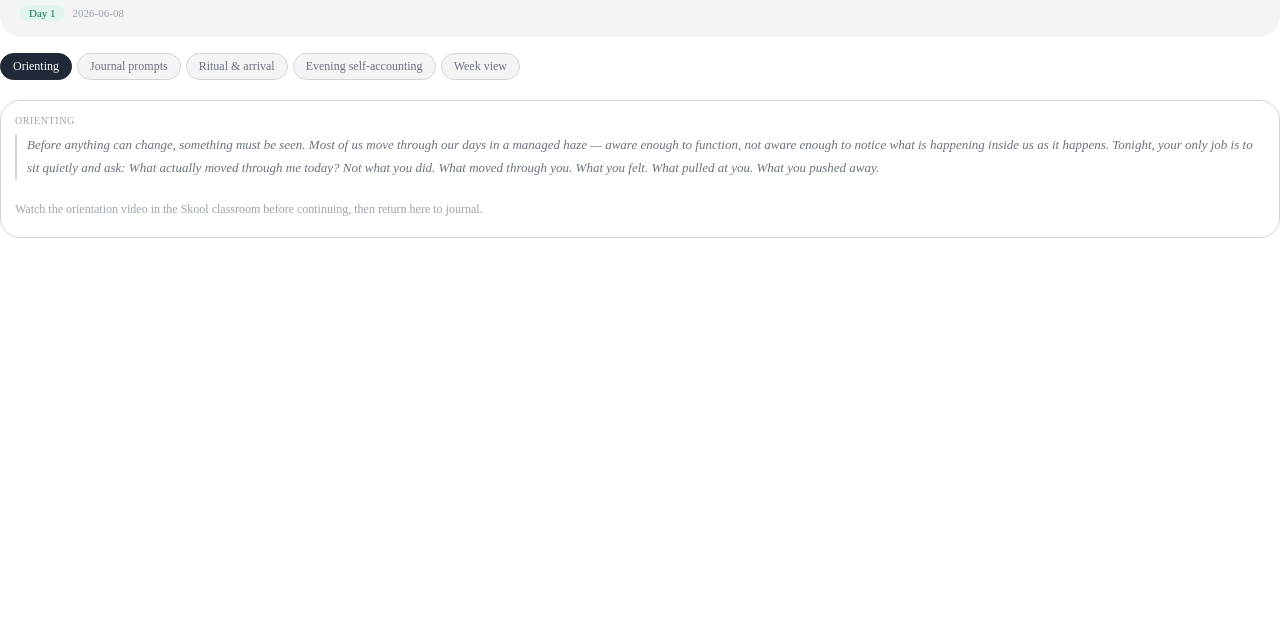
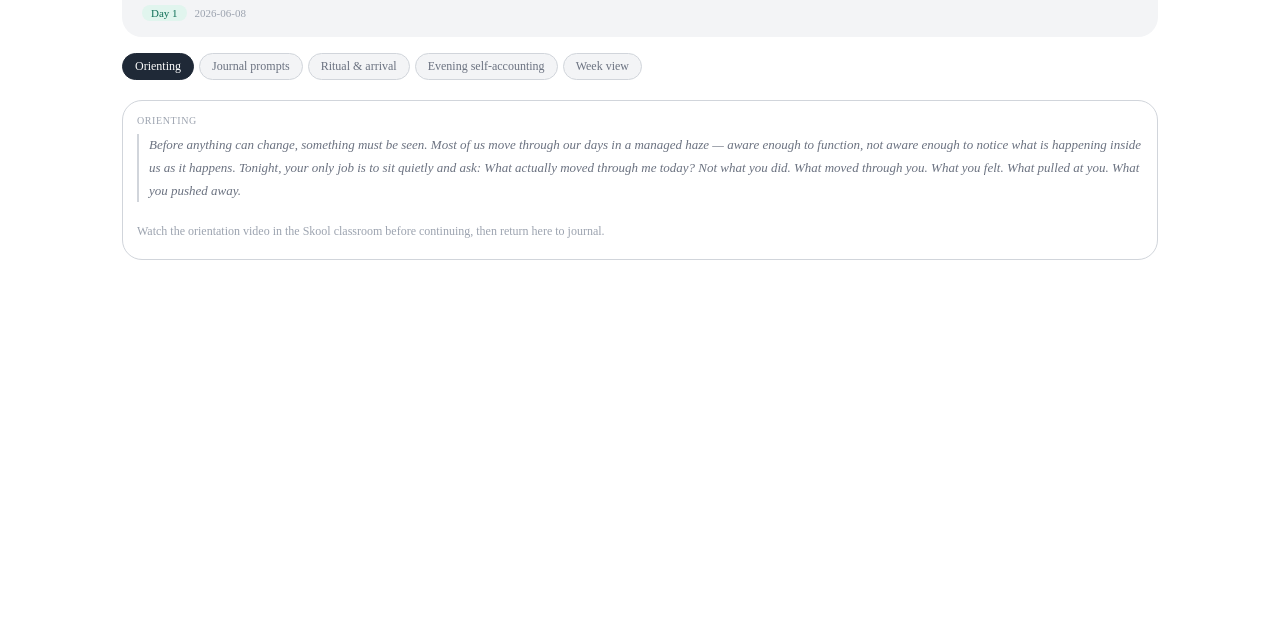
Before and after one commit to antwanbabalilm/self-reckoning-ai-companion, a plain HTML site: page index.html in a window 1280 px wide. Shown: the part 179-800 px from the top of the page. Drawn offline with Linux system fonts and the light colour scheme.

Commit message:
Limit content width for readability

```diff
--- a/index.html
+++ b/index.html
@@ -14,7 +14,13 @@
   --border-radius-lg:20px;
 }
 *{box-sizing:border-box;margin:0;padding:0}
-.root{padding:1rem 0 3rem;font-size:14px;color:var(--color-text-primary)}
+.root{
+padding:1rem 2rem 3rem;
+max-width:1100px;
+margin:0 auto;
+font-size:14px;
+color:var(--color-text-primary)
+}
 .cover-bar{display:flex;align-items:center;justify-content:space-between;margin-bottom:1.25rem;flex-wrap:wrap;gap:8px}
 .org{font-size:12px;color:var(--color-text-tertiary);letter-spacing:.04em}
 .live-badge{background:var(--color-background-secondary);border-radius:var(--border-radius-md);padding:5px 12px;font-size:13px;font-weight:500;color:var(--color-text-primary)}
```
